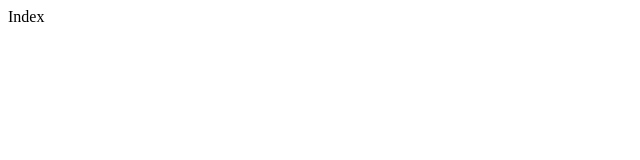
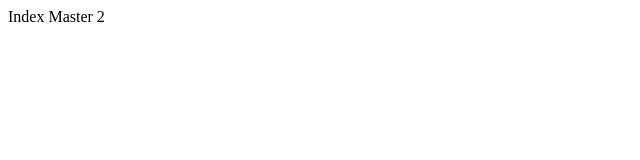
Before and after one commit to Aingkharat26/Train, a plain HTML site: page index.html in a window 1280 px wide. Shown: the full height of the page, 0-640 px from the left. Drawn offline with Linux system fonts and the light colour scheme.

Commit message:
commit master 2

```diff
--- a/index.html
+++ b/index.html
@@ -6,6 +6,6 @@
     <title>Document</title>
 </head>
 <body>
-    Index
+    Index Master 2
 </body>
 </html>
```
